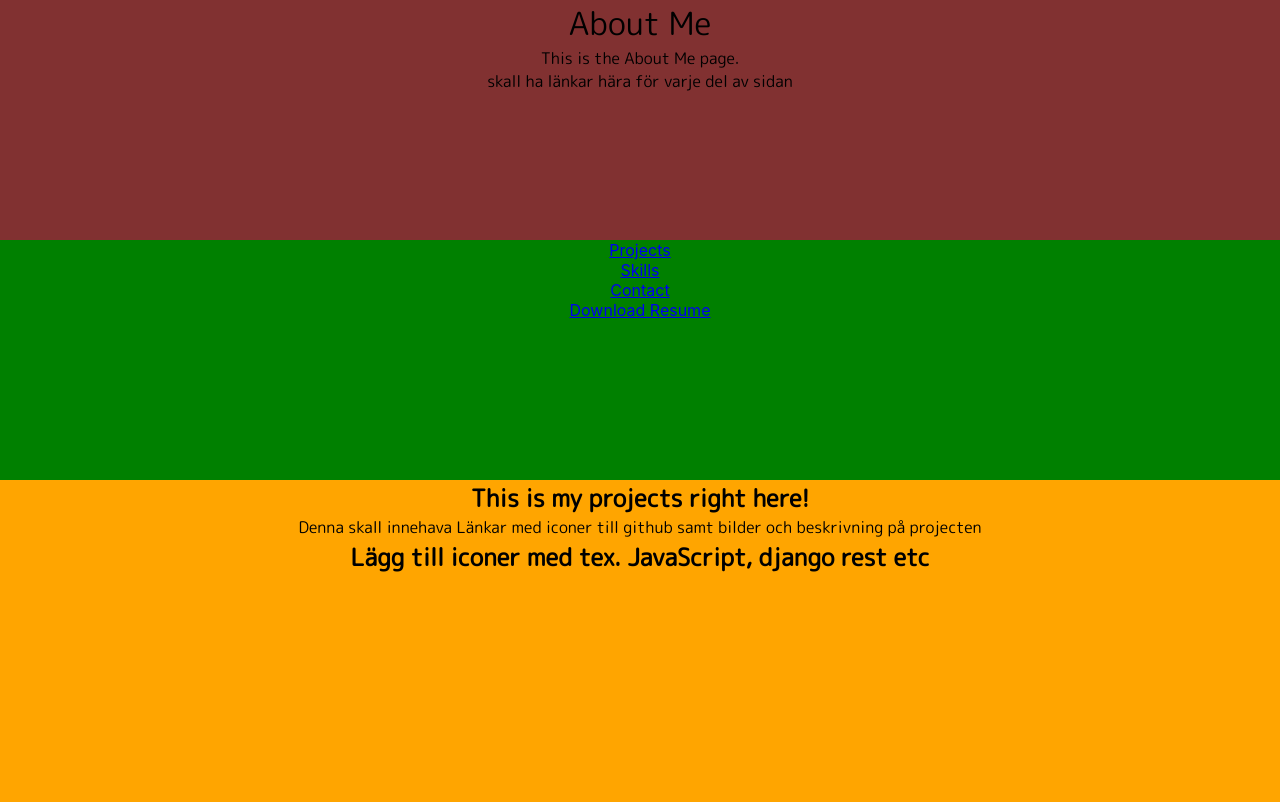
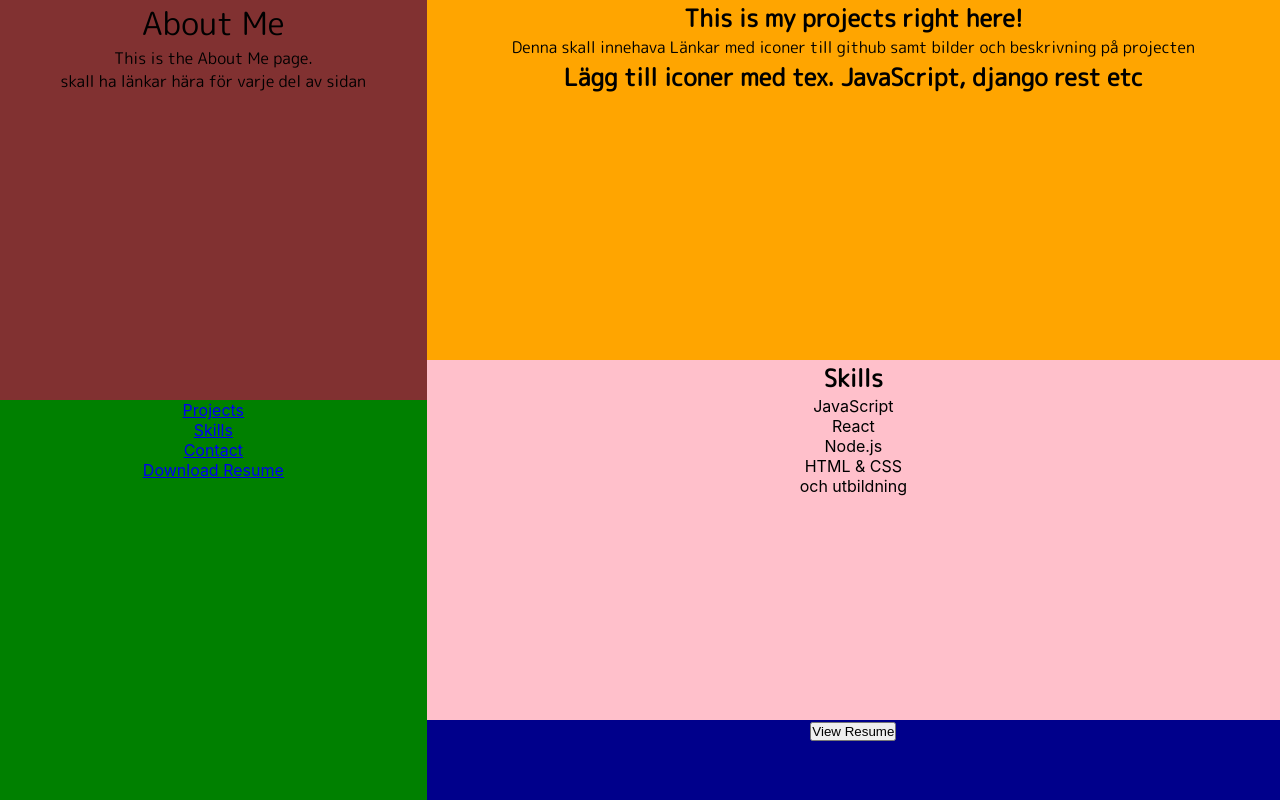
Before and after one commit to Timalexanderandersson/personal-webpage-v1, a React (Create React App) app in the folder frontend/: page / in a window 1280 px wide. Shown: the top 802 px of the page. Built offline with nearby package versions, Linux system fonts and the light colour scheme.

Commit message:
css for media query flexbox in app.css

```diff
--- a/frontend/src/App.css
+++ b/frontend/src/App.css
@@ -28,12 +28,17 @@ h3 {
 
 .App {
   text-align: center;
+  display: flex;
+  flex-direction: column;
+  height: 100vh;
+
 }
 
 .App-logo {
   height: 40vmin;
   pointer-events: none;
 }
+
 
 @media (prefers-reduced-motion: no-preference) {
   .App-logo {
@@ -64,3 +69,20 @@ h3 {
     transform: rotate(360deg);
   }
 }
+
+@media(min-width: 768px) {
+
+  .App {
+    flex-direction: row;
+
+  }
+  .leftcontainer {
+    flex: 1;
+
+
+  }
+  .rightcontainer {
+    flex: 2;
+    overflow-y: scroll;
+  }
+}
--- a/frontend/src/App.js
+++ b/frontend/src/App.js
@@ -9,11 +9,16 @@ import './App.css';
 function App() {
   return (
     <div className="App">
+      <div className='leftcontainer'>
       <AboutMe />
+      </div>
+      <div className='rightcontainer'>
       <Myprojectscomp />
       <SkillsSection />
       <Resumecont/>
       <Footer />
+      </div>
+
     </div>
   );
 }
--- a/frontend/src/styles/aboutme.module.css
+++ b/frontend/src/styles/aboutme.module.css
@@ -1,4 +1,11 @@
 .aboutmediv {
     background-color: rgb(129, 49, 49);
     height: 30vh;
+
 }
+
+@media(min-width: 768px) {
+    .aboutmediv {
+        height: 50vh
+    }
+}
--- a/frontend/src/styles/navbar.module.css
+++ b/frontend/src/styles/navbar.module.css
@@ -1,4 +1,4 @@
 .navbardiv {
     background-color: green;
-    height: 30vh;
+    height: 50vh;
 }
```
